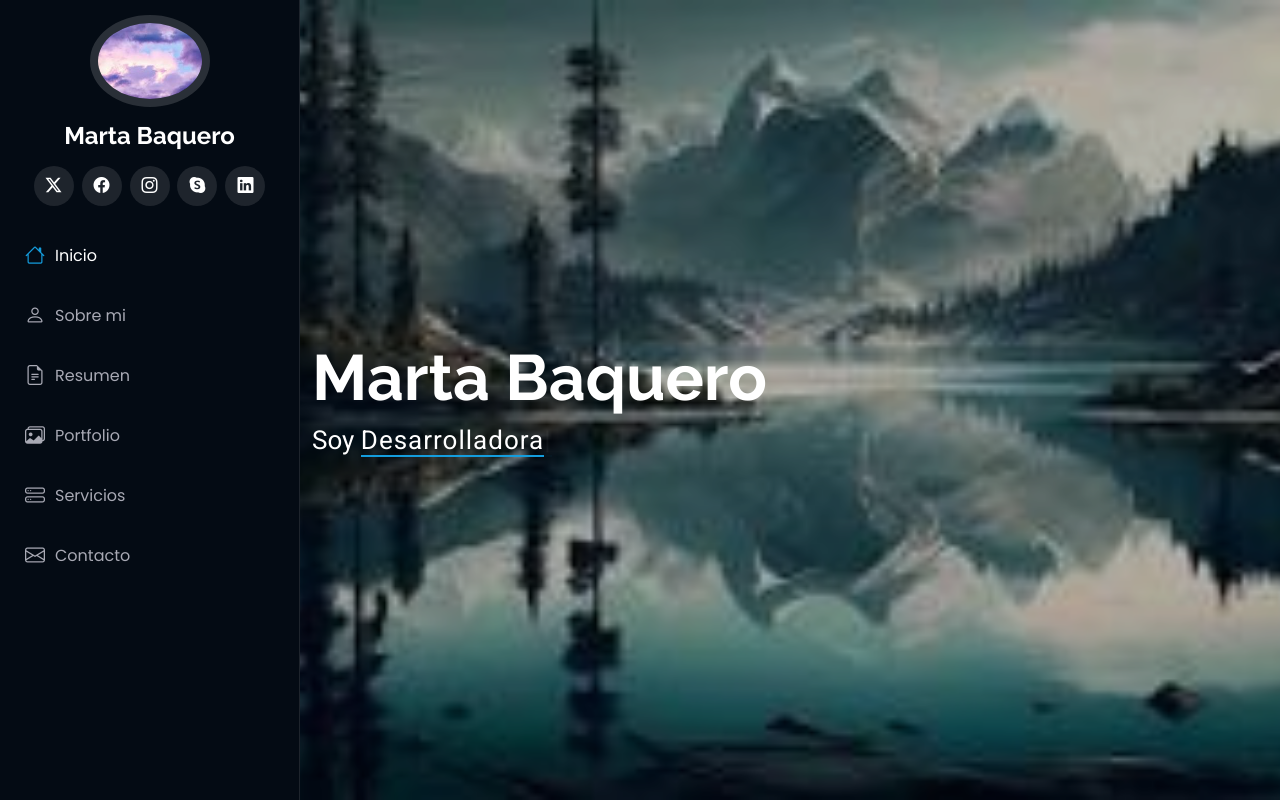
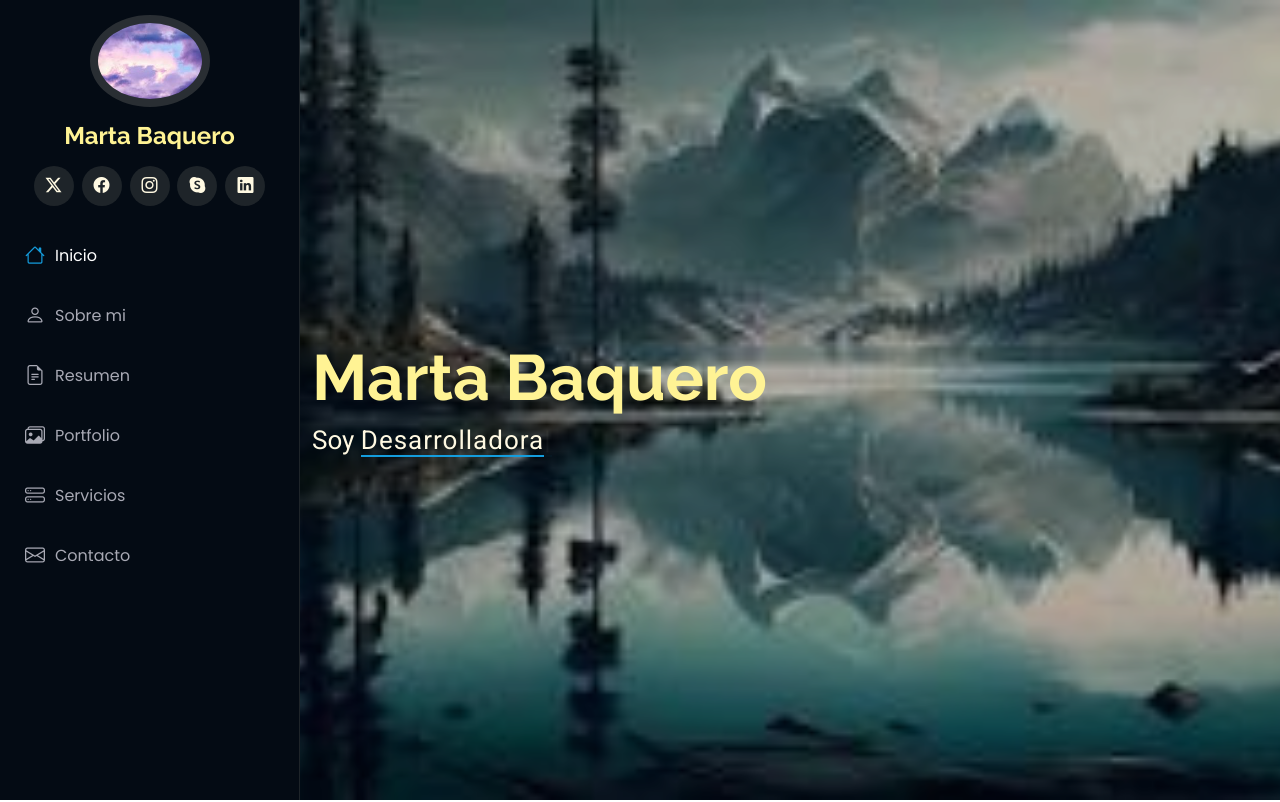
Before and after one commit to martabaquerorodas/prova, a plain HTML site: page mi web/index.html in a window 1280 px wide. Shown: the top 802 px of the page. Drawn offline with Linux system fonts and the light colour scheme.

Commit message:
Add files via upload

```diff
--- a/mi web/assets/css/main.css
+++ b/mi web/assets/css/main.css
@@ -46,10 +46,10 @@
 
 .dark-background {
   --background-color: #040b14;
-  --default-color: #ffffff;
-  --heading-color: #ffffff;
+  --default-color: #fff9e2;
+  --heading-color: #fff394;
   --surface-color: #151f2b;
-  --contrast-color: #ffffff;
+  --contrast-color: #ce1126;
 }
 
 /* Smooth scroll */
```
